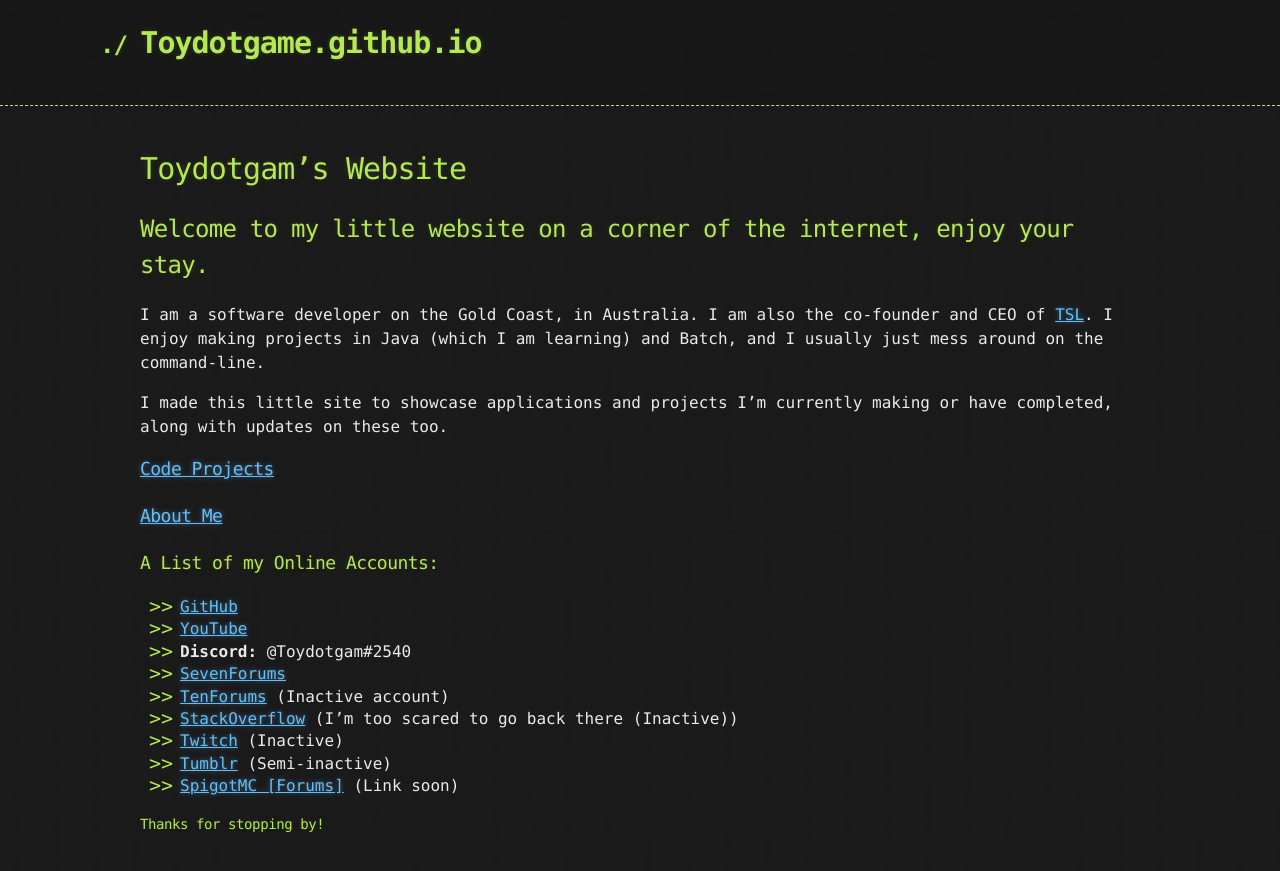
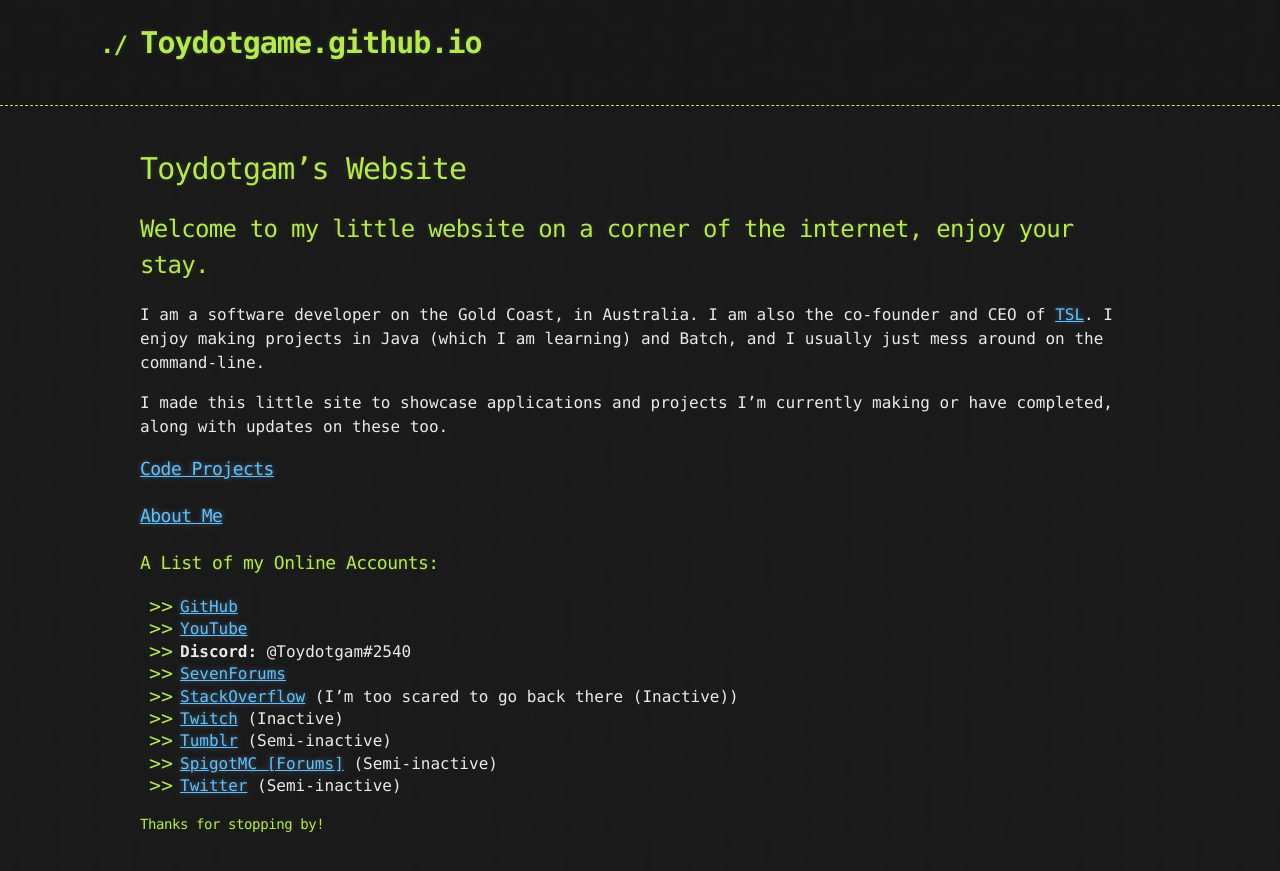
Before and after one commit to Toydotgame/Toydotgame.github.io, a Jekyll site: the page built from index.md, in a window 1280 px wide. Shown: the top 871 px of the page. Built offline with Jekyll 4.4.1, drawn with Linux system fonts in a browser that asks for light colours; our own code applies the rules of GitHub Pages for plain Markdown files; the repository's description, which GitHub fills in, is left out.

Commit message:
Update index.md

```diff
--- a/index.md
+++ b/index.md
@@ -14,10 +14,10 @@ I made this little site to showcase applications and projects I'm currently maki
 * [YouTube](https://www.youtube.com/channel/UCgkC2xFIPZCLEadyYZCsbWw)
 * **Discord:** @Toydotgam\#2540
 * [SevenForums](https://www.sevenforums.com/members/toydotgam.html)
-* [TenForums](https://www.tenforums.com/members/toydotgam.html) (Inactive account)
 * [StackOverflow](https://stackoverflow.com/users/13470945/toydotgam) (I'm too scared to go back there (Inactive))
 * [Twitch](https://www.twitch.tv/toydotgam) (Inactive)
 * [Tumblr](https://toydotgame.tumblr.com/) (Semi-inactive)
-* [SpigotMC \[Forums\]]() (Link soon)
+* [SpigotMC \[Forums\]](https://www.spigotmc.org/members/toydotgam.1096646/) (Semi-inactive)
+* [Twitter](https://twitter.com/Toydotgame/) (Semi-inactive)
 
 #### Thanks for stopping by!
```
